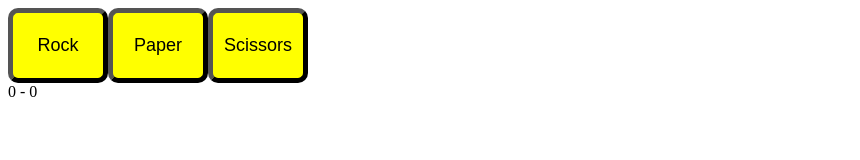
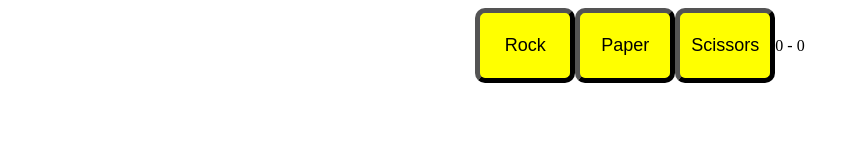
Before and after one commit to christofilth/rockpaperscissors, a plain HTML site: page index.html in a window 1280 px wide. Shown: the whole page, without its empty margins (0-860 px from the left). Drawn offline with Linux system fonts and the light colour scheme.

Commit message:
Add new div containers for flexbox Updated .css with flexbox code Added new div containers

```diff
--- a/script.js
+++ b/script.js
@@ -48,6 +48,8 @@ const rock = document.createElement("button");
 const paper = document.createElement("button");
 const scissors = document.createElement("button");
 const scoreDisplay = document.createElement("div");
+const buttonContainer = document.createElement("div");
+const displayContainer = document.createElement("div");
 
 rock.classList.add("Rock")
 paper.classList.add("Paper")
@@ -85,7 +87,9 @@ rock.addEventListener("click", () => makeChoice("Rock"));
 paper.addEventListener("click", () => makeChoice("Paper"));
 scissors.addEventListener("click", () => makeChoice("Scissors"));
 
-container.appendChild(rock);
-container.appendChild(paper);
-container.appendChild(scissors);
-container.appendChild(scoreDisplay);
+buttonContainer.appendChild(rock);
+buttonContainer.appendChild(paper);
+buttonContainer.appendChild(scissors);
+displayContainer.appendChild(scoreDisplay);
+container.appendChild(buttonContainer);
+container.appendChild(displayContainer);
--- a/style.css
+++ b/style.css
@@ -1,4 +1,8 @@
-
+#container {
+    display: flex;
+    justify-content: center;
+    align-items: center;
+}
 
 button {
     background-color: yellow;
```
